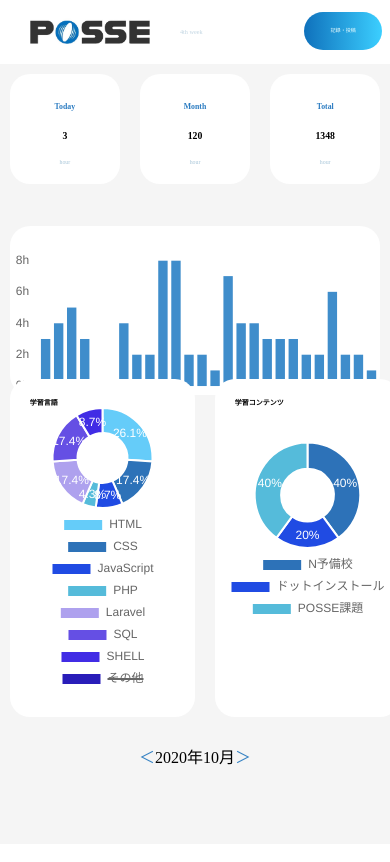
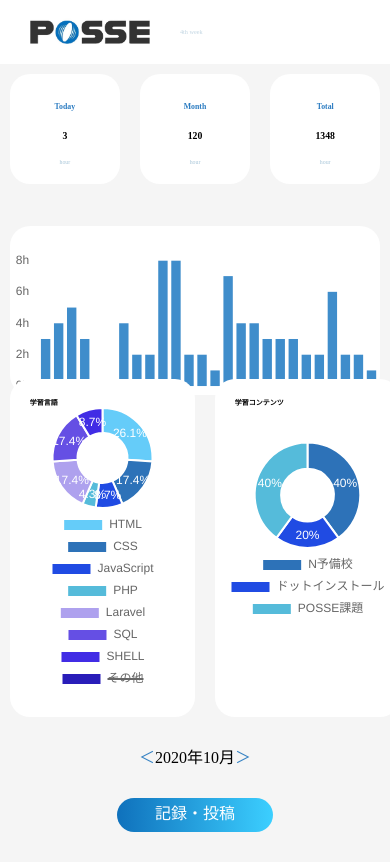
Before and after one commit to posse-ap/gen2.0-asaka0408, a PHP site: page /html/webapp.html in a window 390 px wide; the page is wider, and only the part inside the window is pictured. Before the commit the page ends 765 px from the top of that part, so only its background shows below. Run offline with PHP 8.4, Linux system fonts and the light colour scheme; some libraries are stand-ins or nearby versions.

Commit message:
あああ

```diff
--- a/css/webapp.css
+++ b/css/webapp.css
@@ -331,9 +331,17 @@ body {
   z-index: 2;
 }
 
+.sp_record_and_post_btn {
+  display: none;
+}
+
 
 @media screen and (max-width: 480px) {
 	/* 480px以下に適用されるCSS（スマホ用） */
+  .header_record_and_post_btn {
+    display: none;
+  }
+
   .main_container {
     margin: 0 auto;
     width: 95%;
@@ -398,4 +406,13 @@ body {
     width: 90%;
   }
 
+  .sp_record_and_post_btn {
+    display: block;
+    margin: 30px auto;
+    padding: 2%;
+    width: 40%;
+    border-radius: 30px;
+    color: white;
+    background: linear-gradient(to right,#0f71bc,#3ccfff);
+  }
 }
--- a/html/webapp.html
+++ b/html/webapp.html
@@ -68,6 +68,8 @@
       <p>2020年10月</p>
       <p class="now_time_flame">＞</p>
     </div>
+
+    <button class="sp_record_and_post_btn" onclick="showModal()">記録・投稿</button>
 
   </div>
 
--- a/js/webapp.js
+++ b/js/webapp.js
@@ -6,6 +6,7 @@ function showModal() {
   modalContainer.style.display = 'block';
   background.style.display = 'block';
 }
+
 
 function closeModal() {
   modalContainer.style.display ='none';
@@ -96,6 +97,7 @@ var dataLabelPlugin = {
     options: {
       legend: {position: 'bottom'},
       maintainAspectRatio: false,
+      responsive: true,
       layout: { //レイアウトの設定
         padding: {
           left: 30,
@@ -123,6 +125,7 @@ var dataLabelPlugin = {
       }]
     },
     options: {
+      // responsive: true,
       legend: {
         position: 'bottom',
         layout: {
@@ -167,6 +170,7 @@ var dataLabelPlugin = {
       ]
     },
     options: {
+      // responsive: true,
       legend: {
         display: false
      },
```
